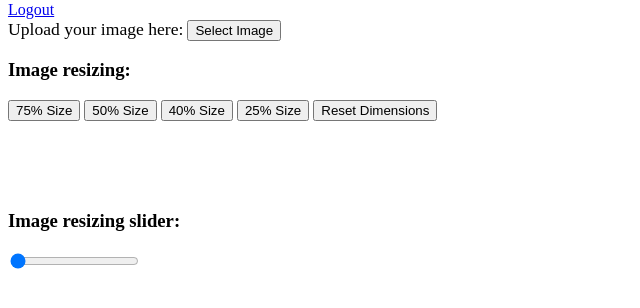
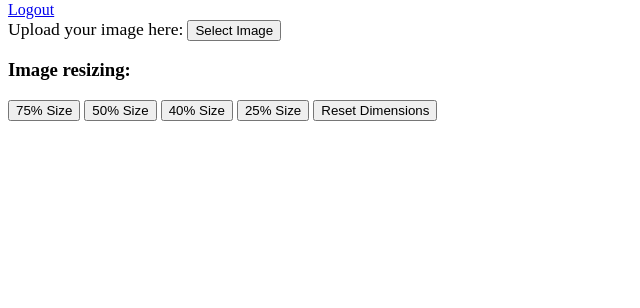
Before and after one commit to bernas-estevam97/mouseframe-web-app, a Django app: template templates/registration/saved_distance.html in a window 1280 px wide. Shown: the part 206-514 px from the top of the page, without its empty margins (0-640 px from the left). Run offline with Django 4.2, Linux system fonts and the light colour scheme; the template is opened without the code that fills it: values that come from a table or form of the project are taken from there, others are empty; data comes from the database, SQL or seed files in the repository.

Commit message:
drag resizing stoping other event listeners work on fix

```diff
--- a/static/static_dirs/js/canvas_idea.js
+++ b/static/static_dirs/js/canvas_idea.js
@@ -648,23 +648,28 @@ let img = new Image();
    value.textContent = '';
  }
 
- const value = document.querySelector("#value")
- const slider = document.getElementById('Slider');
- slider.addEventListener('input', handleChange);
- slider.addEventListener("input", (event) => {
-  value.textContent = 'Value: ' + Math.round((slider.value)/20*100) + '% of image size';
-})
-
- function handleChange(e) {
-  const {value, max} = e.target;
-  imgContainer.style.backgroundSize = img.width*(value/20) + "px " + img.height*(value/20) + "px";
-  imgContainer.style.width = img.width*(value/20) + "px";
-  imgContainer.style.height = img.height*(value/20) + "px";
-  canvas.width = img.width*(value/20) + "px";
-  canvas.height = img.height*(value/20) + "px";
-  document.getElementById("currentImgSize").innerHTML = "<b>Current image size is:</b> " + img.width*(value/20) + "x" + img.height*(value/20) + " (" +Math.round((value/20*100))+ "% of size!)";
-}
-
+// SLIDER IMAGE RESIZING IS STOPPING BUTTON EVENT LISTENERS --- WORK ON FIX
+
+
+//  const value = document.querySelector("#value");
+//  const slider = document.getElementById('Slider');
+//  slider.addEventListener('input', handleChange);
+//  slider.addEventListener("input", (e) => {
+//   value.textContent = 'Value: ' + Math.round((slider.value)/20*100) + '% of image size';
+// });
+
+
+//  function handleChange(drag) {
+//   const {value} = drag.target;
+//   imgContainer.style.backgroundSize = img.width*(value/20) + "px " + img.height*(value/20) + "px";
+//   imgContainer.style.width = img.width*(value/20) + "px";
+//   imgContainer.style.height = img.height*(value/20) + "px";
+//   canvas.width = img.width*(value/20) + "px";
+//   canvas.height = img.height*(value/20) + "px";
+//   document.getElementById("currentImgSize").innerHTML = "<b>Current image size is:</b> " + img.width*(value/20) + "x" + img.height*(value/20) + " (" +Math.round((value/20*100))+ "% of size!)";
+// }
+
+//-------------------------------------------------------------------------------------//
 
 
 
@@ -846,6 +851,9 @@ let footstepsBeginning = document.getElementById('footstepsBeginning');
 let footstepStart = document.getElementById('footstepStart');
 let measurementType = document.getElementById("measurement");
 
+
+// SHOW OPTIONS OF RIGHT AND LEFT WHEN CHOOSING THE STRIDE WIDTH MEASUREMENT
+
 // measurementType.addEventListener("change", function(){
 // var options = measurementType.querySelectorAll('option');
 // if (measurementType.value == "Stride Width Front" || measurementType.value == "Stride Width Hind"){
--- a/templates/index.html
+++ b/templates/index.html
@@ -81,9 +81,9 @@
         <button id="twentyFiveP" onclick="resizeTwentyF();">25% Size</button>
         <button id="resetImgDim" onclick="resetImgDim();">Reset Dimensions</button><br><br>
         <p id="currentImgSize"></p>
-        <br><br><h3>Image resizing slider:</h3>
+        <!-- <br><br><h3>Image resizing slider:</h3>
         <input type="range" min="1" max="20" value="1" class="slider" id="Slider">
-        <p><output id="value"></output></p>
+        <p><output id="value"></output></p> -->
        </div>
 
        <div id="imageInfo" class="image-info">
```
